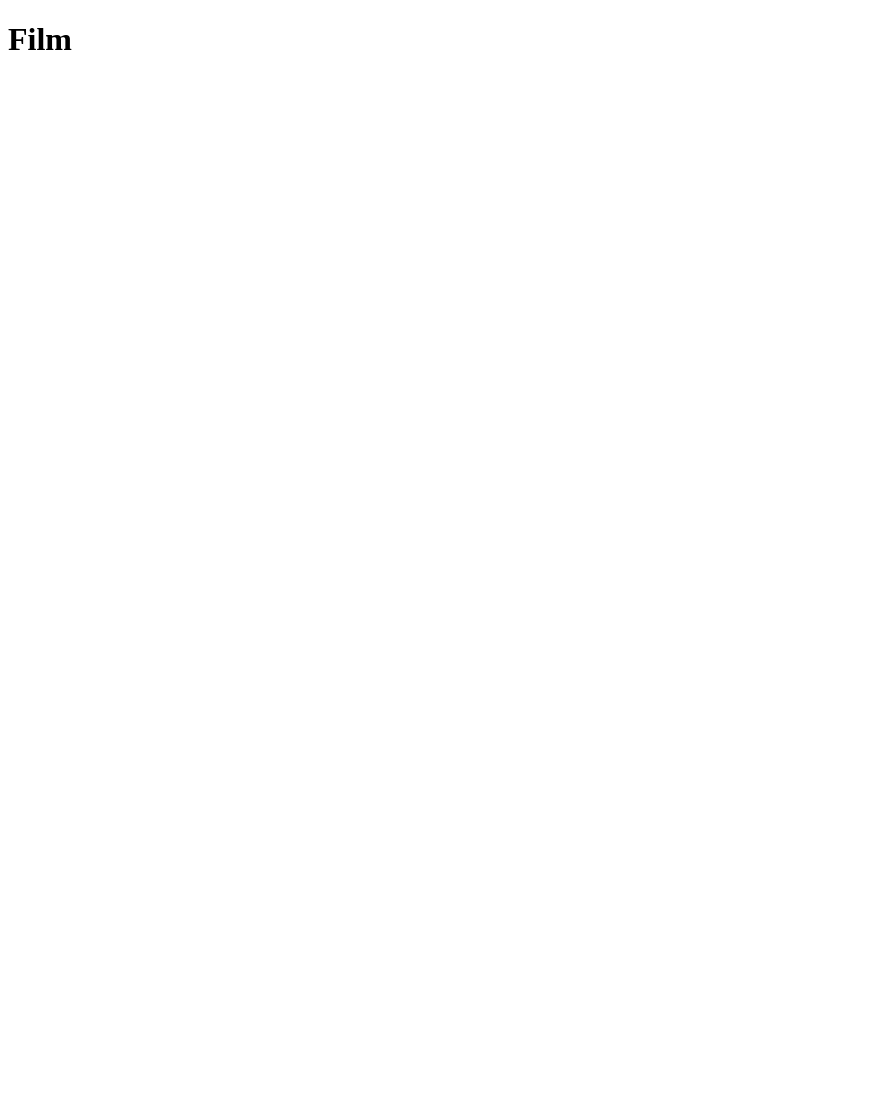
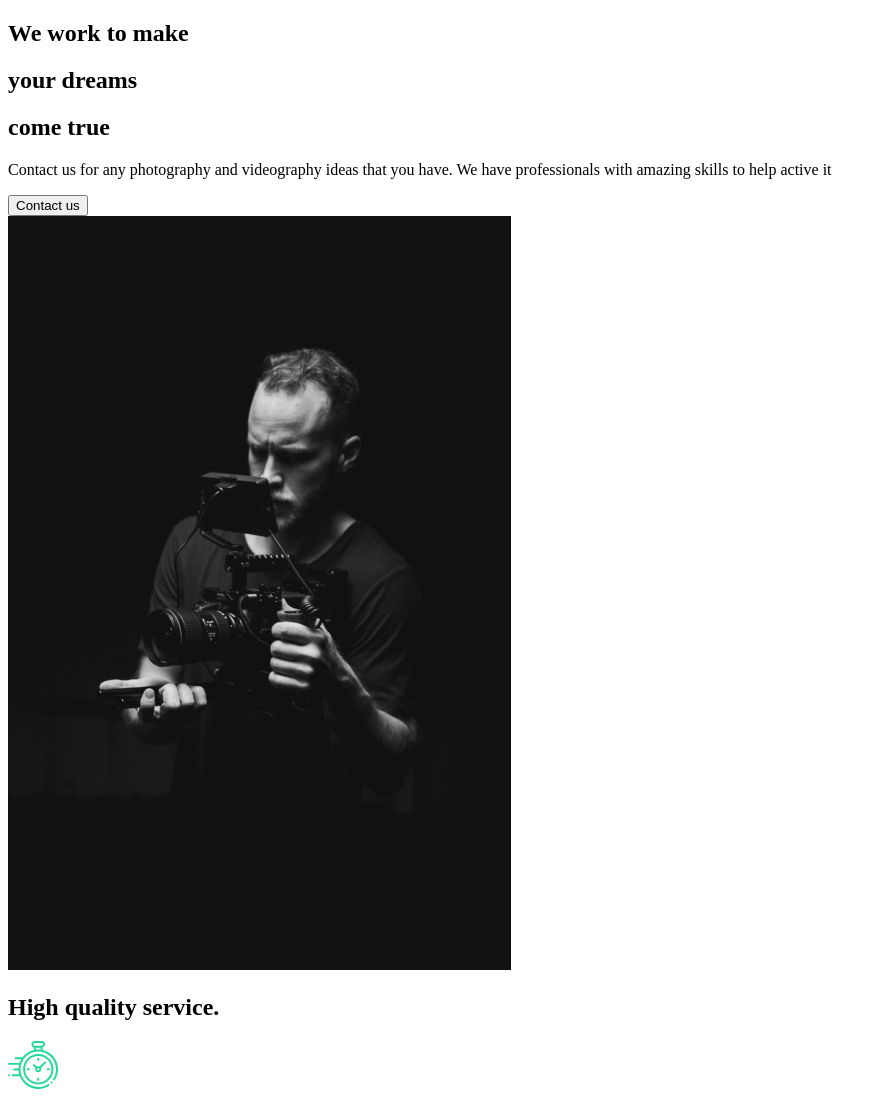
Before and after one commit to amircodington/capture-portofolio, a React (Create React App) app: page / in a window 1280 px wide. Shown: the top 1097 px of the page, without its empty margins (0-887 px from the left). Before the commit the page ends 800 px from the top, so only its background shows below. Built offline with nearby package versions, Linux system fonts and the light colour scheme.

Commit message:
ServicesSection and FaqSection

```diff
--- a/src/App.js
+++ b/src/App.js
@@ -1,7 +1,10 @@
+//Import pages
+import AboutUs from "./pages/AboutUs";
+
 function App() {
   return (
     <div className="App">
-      <h1>Film</h1>
+      <AboutUs />
     </div>
   );
 }
--- /dev/null
+++ b/src/components/AboutSection.js
@@ -0,0 +1,34 @@
+import React from "react";
+import home1 from "../img/home1.png";
+
+const AboutSection = () => {
+  return (
+    <div>
+      <div className="description">
+        <div className="title">
+          <div className="hide">
+            <h2>We work to make</h2>
+          </div>
+          <div className="hide">
+            <h2>
+              your <span>dreams</span>
+            </h2>
+          </div>
+          <div className="hide">
+            <h2>come true</h2>
+          </div>
+        </div>
+        <p>
+          Contact us for any photography and videography ideas that you have. We
+          have professionals with amazing skills to help active it
+        </p>
+        <button>Contact us</button>
+      </div>
+      <div className="image">
+        <img src={home1} alt="A guy with a camera" />
+      </div>
+    </div>
+  );
+};
+
+export default AboutSection;
--- /dev/null
+++ b/src/components/FaqSection.js
@@ -0,0 +1,53 @@
+import React from "react";
+
+const FaqSection = () => {
+  return (
+    <div>
+      <h2>
+        Any questions? <span>FAQ</span>
+      </h2>
+      <div className="question">
+        <h4>How do I want?</h4>
+        <div className="answer">
+          <p>Lorem ipsum dolor sit amet.</p>
+          <p>
+            Lorem ipsum dolor sit amet consectetur, adipisicing elit. Vitae
+            mollitia dolores iusto velit earum.
+          </p>
+        </div>
+      </div>
+      <div className="question">
+        <h4>What products do you offer?</h4>
+        <div className="answer">
+          <p>Lorem ipsum dolor sit amet.</p>
+          <p>
+            Lorem ipsum dolor sit amet consectetur, adipisicing elit. Vitae
+            mollitia dolores iusto velit earum.
+          </p>
+        </div>
+      </div>
+      <div className="question">
+        <h4>Diffrent payment methods?</h4>
+        <div className="answer">
+          <p>Lorem ipsum dolor sit amet.</p>
+          <p>
+            Lorem ipsum dolor sit amet consectetur, adipisicing elit. Vitae
+            mollitia dolores iusto velit earum.
+          </p>
+        </div>
+      </div>
+      <div className="question">
+        <h4>Daily schedule</h4>
+        <div className="answer">
+          <p>Lorem ipsum dolor sit amet.</p>
+          <p>
+            Lorem ipsum dolor sit amet consectetur, adipisicing elit. Vitae
+            mollitia dolores iusto velit earum.
+          </p>
+        </div>
+      </div>
+    </div>
+  );
+};
+
+export default FaqSection;
--- /dev/null
+++ b/src/components/ServicesSection.js
@@ -0,0 +1,51 @@
+import React from "react";
+//Import icons
+import clock from "../img/clock.svg";
+import diaphragm from "../img/diaphragm.svg";
+import money from "../img/money.svg";
+import teamwork from "../img/teamwork.svg";
+//Import background
+import home2 from "../img/home2.png";
+
+const ServicesSection = () => {
+  return (
+    <div>
+      <h2>
+        High <span>quality</span> service.
+      </h2>
+      <div className="cards">
+        <div className="card">
+          <div className="icon">
+            <img src={clock} alt="icon" />
+            <h3>Efficient</h3>
+          </div>
+          <p>Lorem ipsum dolor sit amet.</p>
+        </div>
+        <div className="card">
+          <div className="icon">
+            <img src={diaphragm} alt="icon" />
+            <h3>Pro Grade Gear</h3>
+          </div>
+          <p>Lorem ipsum dolor sit amet.</p>
+        </div>
+        <div className="card">
+          <div className="icon">
+            <img src={money} alt="icon" />
+            <h3>Affordable</h3>
+          </div>
+          <p>Lorem ipsum dolor sit amet.</p>
+        </div>
+        <div className="card">
+          <div className="icon">
+            <img src={teamwork} alt="icon" />
+            <h3>Teamwork</h3>
+          </div>
+          <p>Lorem ipsum dolor sit amet.</p>
+        </div>
+      </div>
+      <img src={home2} alt="camera" />
+    </div>
+  );
+};
+
+export default ServicesSection;
--- /dev/null
+++ b/src/pages/AboutUs.js
@@ -0,0 +1,17 @@
+import React from "react";
+//Import sections
+import AboutSection from "../components/AboutSection";
+import ServicesSection from "../components/ServicesSection";
+import FaqSection from "../components/FaqSection";
+
+const AboutUs = () => {
+  return (
+    <div>
+      <AboutSection />
+      <ServicesSection />
+      <FaqSection />
+    </div>
+  );
+};
+
+export default AboutUs;
```
